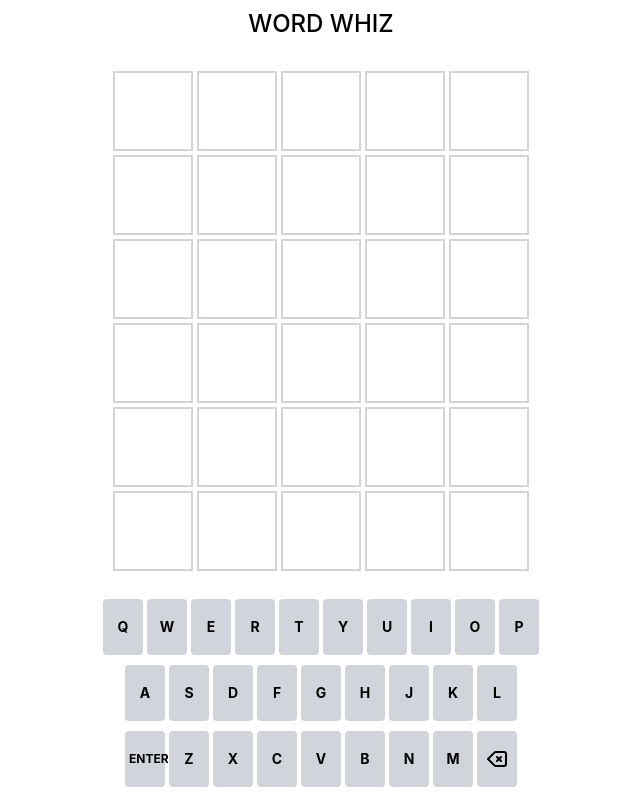
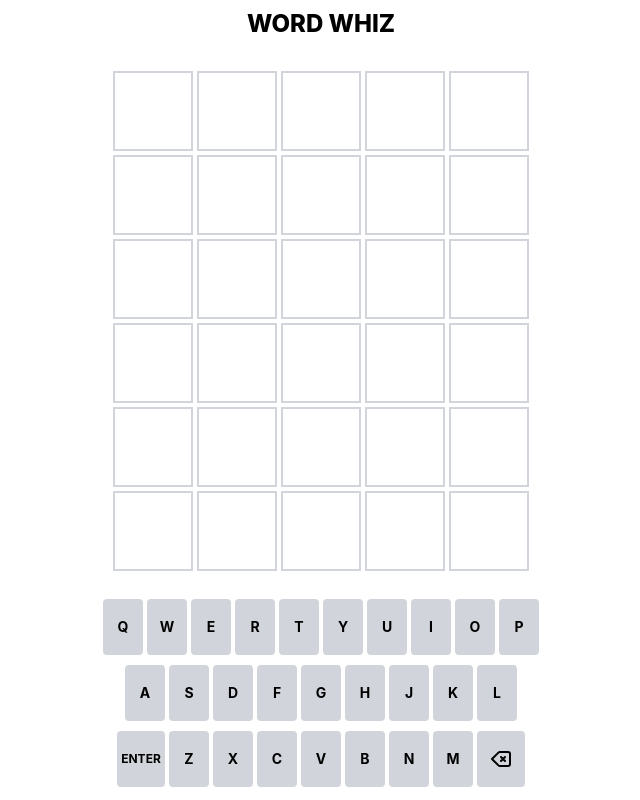
Before and after one commit to kofosu2289/WordWhiz, a React (Create React App) app: page / in a window 1280 px wide. Shown: the whole page, without its empty margins (319-959 px from the left). Built offline with nearby package versions, Linux system fonts and the light colour scheme.

Commit message:
update title font weight and enter button width

```diff
--- a/src/App.js
+++ b/src/App.js
@@ -84,7 +84,7 @@ function App() {
 
   return (
     <div className="flex flex-col justify-between h-screen">
-      <h1 className="text-center font-medium text-2xl my-2">WORD WHIZ</h1>
+      <h1 className="text-center font-extrabold text-2xl my-2">WORD WHIZ</h1>
       <div className="flex items-center flex-col">
         <div className="grid grid-cols-5 grid-flow-row gap-1">
           {board.map((row, rowNumber) =>
--- a/src/Keyboard.js
+++ b/src/Keyboard.js
@@ -50,7 +50,7 @@ const Keyboard = ({ letterStatuses, addLetter, onEnterPress }) => {
             {idx === 2 && (
               <button
                 onClick={onEnterPress}
-                className="h-14 w-12 px-1 text-xs sm:w-10 bg-gray-300 mx-[2px] font-bold rounded"
+                className="h-14 w-12 px-1 text-xs bg-gray-300 mx-[2px] font-bold rounded"
               >
                 ENTER
               </button>
@@ -67,7 +67,7 @@ const Keyboard = ({ letterStatuses, addLetter, onEnterPress }) => {
               </button>
             ))}
             {idx === 2 && (
-              <button className="h-14 w-12 flex items-center justify-center sm:w-10 bg-gray-300 mx-[2px] text-sm font-bold rounded">
+              <button className="h-14 w-12 flex items-center justify-center bg-gray-300 mx-[2px] text-sm font-bold rounded">
                 <svg
                   xmlns="http://www.w3.org/2000/svg"
                   className="h-6 w-6"
```
